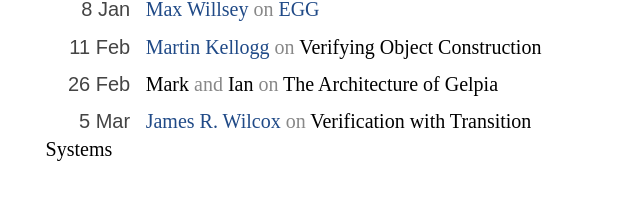
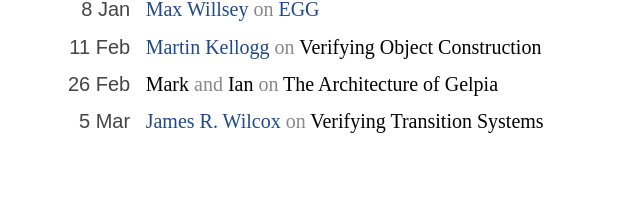
Before and after one commit to CPUtah/cputah.github.io, a Jekyll site: the page built from seminars.md, in a window 1280 px wide. Shown: the part 469-669 px from the top of the page, without its empty margins (319-959 px from the left). Built offline with Jekyll 4.4.1, drawn with Linux system fonts in a browser that asks for light colours.

Commit message:
Shorter title

```diff
--- a/seminars.md
+++ b/seminars.md
@@ -18,4 +18,4 @@ CPU seminars cover recent research from our and other groups.
 - **8 Jan** [Max Willsey](https://mwillsey.com) on [EGG](https://github.com/mwillsey/egg)
 - **11 Feb** [Martin Kellogg](https://homes.cs.washington.edu/~kelloggm/) on *Verifying Object Construction*
 - **26 Feb** *Mark* and *Ian* on *The Architecture of Gelpia*
-- **5 Mar** [James R. Wilcox](https://jamesrwilcox.com/) on *Verification with Transition Systems*
+- **5 Mar** [James R. Wilcox](https://jamesrwilcox.com/) on *Verifying Transition Systems*
```
